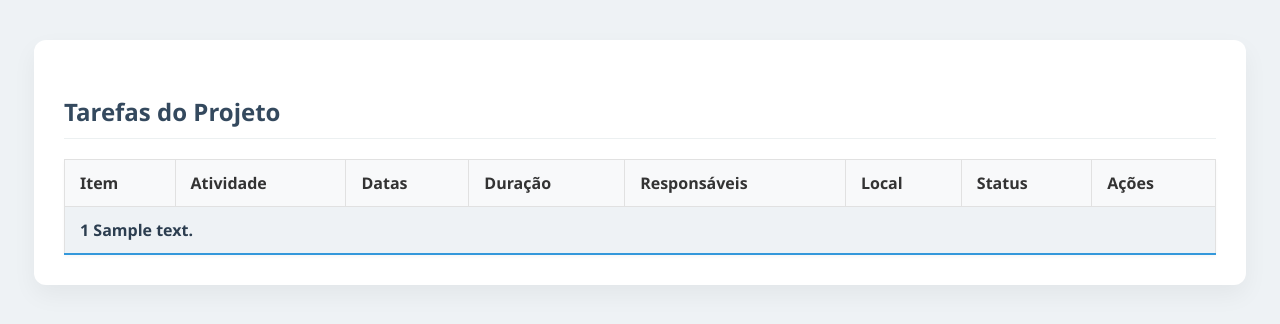
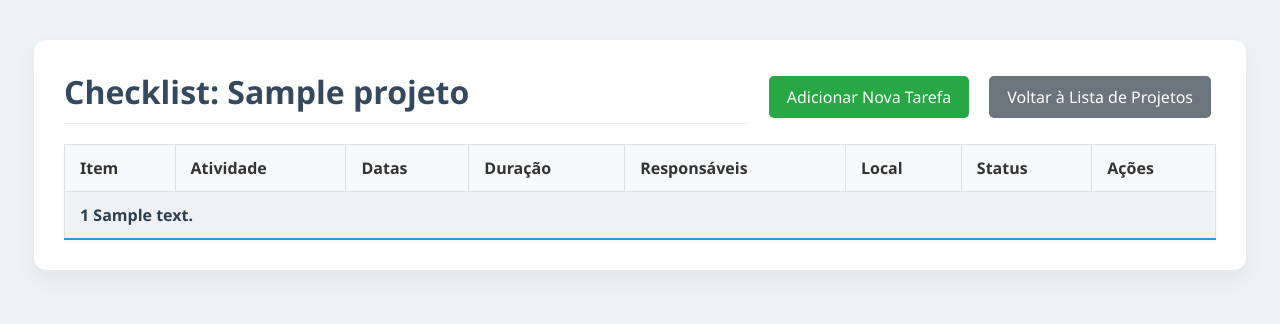
Before and after one commit to lauracgdacosta/ibtech_app, a Flask app: page /projeto/1 in a window 1280 px wide. Shown: the top 324 px of the page. Run offline with Flask 3, Linux system fonts and the light colour scheme; a user stored in the database is signed in; tables that the repository leaves empty hold one stand-in row (values such as "Sample post").

Commit message:
melhorando o modulo projeto implantacao

```diff
--- a/app.py
+++ b/app.py
@@ -613,6 +613,30 @@ def delete_tarefa(tarefa_id):
     flash('Tarefa excluída.', 'success')
     return redirect(url_for('checklist_projeto', projeto_id=projeto_id)) if projeto_id else redirect(url_for('projetos'))
 
+@app.route('/projeto/<int:projeto_id>/new_tarefa', methods=['GET', 'POST'])
+@login_required
+@role_required(module='projetos', action='can_edit')
+def new_tarefa(projeto_id):
+    conn = get_db_connection()
+
+    if request.method == 'POST':
+        form = request.form
+        # Define o tipo como 'tarefa' e o status inicial como 'Planejada'
+        conn.execute(
+            'INSERT INTO tarefas (projeto_id, tipo, status, atividade_id, descricao, responsavel_pm, responsavel_cm) VALUES (?, ?, ?, ?, ?, ?, ?)',
+            (projeto_id, 'tarefa', 'Planejada', form['atividade_id'], form['descricao'], form['responsavel_pm'], form['responsavel_cm'])
+        )
+        conn.commit()
+        conn.close()
+        flash('Nova tarefa adicionada com sucesso!', 'success')
+        return redirect(url_for('checklist_projeto', projeto_id=projeto_id))
+
+    projeto = conn.execute('SELECT * FROM projetos WHERE id = ?', (projeto_id,)).fetchone()
+    tecnicos = [row['nome'] for row in conn.execute('SELECT nome FROM tecnicos ORDER BY nome').fetchall()]
+    conn.close()
+
+    return render_template('new_tarefa.html', projeto=projeto, tecnicos=tecnicos)
+
 @app.route('/tarefa/toggle_status/<int:tarefa_id>', methods=['POST'])
 @login_required
 @role_required(module='projetos', action='can_edit')
--- a/templates/checklist_projeto.html
+++ b/templates/checklist_projeto.html
@@ -2,7 +2,7 @@
 <html lang="pt-br">
 <head>
     <meta charset="UTF-8">
-    <title>Checklist do Projeto</title>
+    <title>Checklist do Projeto: {{ projeto['nome'] }}</title>
     <link rel="stylesheet" href="{{ url_for('static', filename='style.css') }}">
     <style>
         .task-completed { text-decoration: line-through; color: #95a5a6; }
@@ -15,24 +15,19 @@
         .task-header td {
             border-bottom: 2px solid #3498db;
         }
-        .add-task-form {
-            display: grid;
-            grid-template-columns: repeat(auto-fill, minmax(180px, 1fr));
-            gap: 15px;
-            align-items: flex-end;
-            margin-bottom: 30px;
-            padding: 20px;
-            background-color: #fdfdfd;
-            border: 1px solid #f0f4f7;
-            border-radius: 8px;
-        }
-        .form-full-width { grid-column: 1 / -1; }
-        .form-button { align-self: end; }
     </style>
 </head>
 <body>
     <div class="container">
-        <h2>Tarefas do Projeto</h2>
+        <div class="header-actions">
+            <h1>Checklist: {{ projeto['nome'] }}</h1>
+            <div class="actions-group">
+                {% if check_permission('projetos', 'can_edit') %}
+                    <a href="{{ url_for('new_tarefa', projeto_id=projeto.id) }}" class="button new">Adicionar Nova Tarefa</a>
+                {% endif %}
+                <a href="{{ url_for('projetos') }}" class="button">Voltar à Lista de Projetos</a>
+            </div>
+        </div>
         <table>
             <thead>
                 <tr>
@@ -59,8 +54,8 @@
                             </td>
                             <td>{{ tarefa['data_inicio'] | dateformat }} - {{ tarefa['data_termino'] | dateformat }}</td>
                             <td>{{ tarefa['duracao_calculada'] }}</td>
-                            <td><b>PM:</b> {{ tarefa['responsavel_pm'] }}<br><b>CM:</b> {{ tarefa['responsavel_cm'] }}</td>
-                            <td>{{ tarefa['local_execucao'] }}</td>
+                            <td><b>PM:</b> {{ tarefa['responsavel_pm'] or '---' }}<br><b>CM:</b> {{ tarefa['responsavel_cm'] or '---' }}</td>
+                            <td>{{ tarefa['local_execucao'] or '---' }}</td>
                             <td>
                                 <form action="{{ url_for('toggle_tarefa_status', tarefa_id=tarefa['id']) }}" method="post" style="margin:0;">
                                      <button type="submit" class="button" style="padding: 8px 12px; width: 100%; background-color: {% if tarefa['status'] == 'Concluída' %}#2ecc71{% else %}#bdc3c7{% endif %};">
@@ -69,10 +64,14 @@
                                 </form>
                             </td>
                             <td class="actions">
-                                <a href="{{ url_for('edit_tarefa', tarefa_id=tarefa['id']) }}">Editar</a>
-                                <form action="{{ url_for('delete_tarefa', tarefa_id=tarefa['id']) }}" method="post" onsubmit="return confirm('Tem certeza?');" style="display:inline;">
-                                     <button type="submit">Excluir</button>
-                                </form>
+                                {% if check_permission('projetos', 'can_edit') %}
+                                    <a href="{{ url_for('edit_tarefa', tarefa_id=tarefa['id']) }}" class="button edit">Editar</a>
+                                {% endif %}
+                                {% if check_permission('projetos', 'can_delete') %}
+                                    <form action="{{ url_for('delete_tarefa', tarefa_id=tarefa['id']) }}" method="post" onsubmit="return confirm('Tem certeza?');" style="display:inline;">
+                                         <button type="submit" class="button delete">Excluir</button>
+                                    </form>
+                                {% endif %}
                             </td>
                         </tr>
                     {% else %}
```
